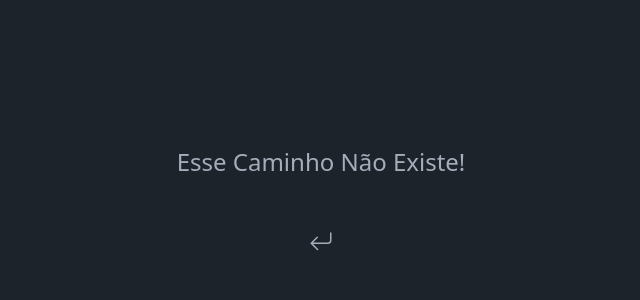
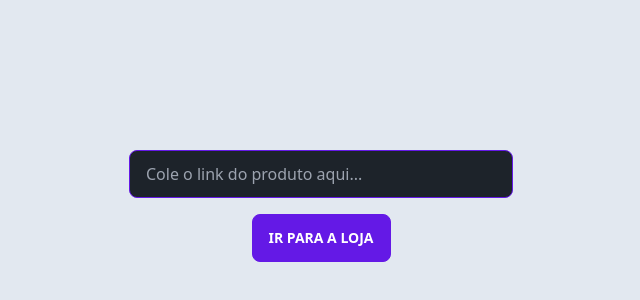
Before and after one commit to Quelvinmp/quelvinmp.github.io, a React (Vite) app: page /test in a window 1280 px wide. Shown: the part 194-494 px from the top of the page, without its empty margins (319-959 px from the left). Built offline with nearby package versions, Linux system fonts and the light colour scheme.

Commit message:
feat: test - amazon affiliate

```diff
--- a/src/App.jsx
+++ b/src/App.jsx
@@ -2,15 +2,17 @@ import { Route, Routes } from 'react-router-dom';
 import Portifolio from './pages/Portifolio'
 import NotFound from './pages/NotFound'
 import Feedback from './pages/Feedback'
+import Test from './pages/Test';
 
 
 function App() {
 
   return (
     <Routes>
-      <Route exact path="/" element={<Portifolio/>}/>
-      <Route path="/feedback" element={<Feedback/>}/>
-      <Route path="*" element={<NotFound/>}/>
+      <Route exact path="/" element={<Portifolio />} />
+      <Route path="/feedback" element={<Feedback />} />
+      <Route path="/test" element={<Test />} />
+      <Route path="*" element={<NotFound />} />
     </Routes>
   )
 }
--- a/src/pages/Portifolio.jsx
+++ b/src/pages/Portifolio.jsx
@@ -9,7 +9,7 @@ import Contact from "../components/Contact";
 import Footer from "../components/Footer";
 
 export default function Portifolio() {
-  const {lightMode} = useContext(StateContext);
+  const { lightMode } = useContext(StateContext);
   return (
     <main data-theme={`${lightMode ? 'bumblebee' : 'dark'}`}>
       <Header />
--- /dev/null
+++ b/src/pages/Test.jsx
@@ -0,0 +1,11 @@
+import { useState } from "react";
+
+export default function Test() {
+  const [inputValue, setInputValue] = useState('');
+  return (
+    <div className="flex flex-col items-center justify-center w-full h-screen gap-4">
+      <input type="text" value={inputValue} placeholder="Cole o link do produto aqui..." className="w-96 input input-primary" onChange={({ target: { value } }) => setInputValue(value)} />
+      <button onClick={() => window.location.href = `${inputValue}&tag=casamentolq-20`} className="btn btn-primary">IR PARA A LOJA</button>
+    </div>
+  )
+}
```
Lines whose indentation alone changed are shown as unchanged.
